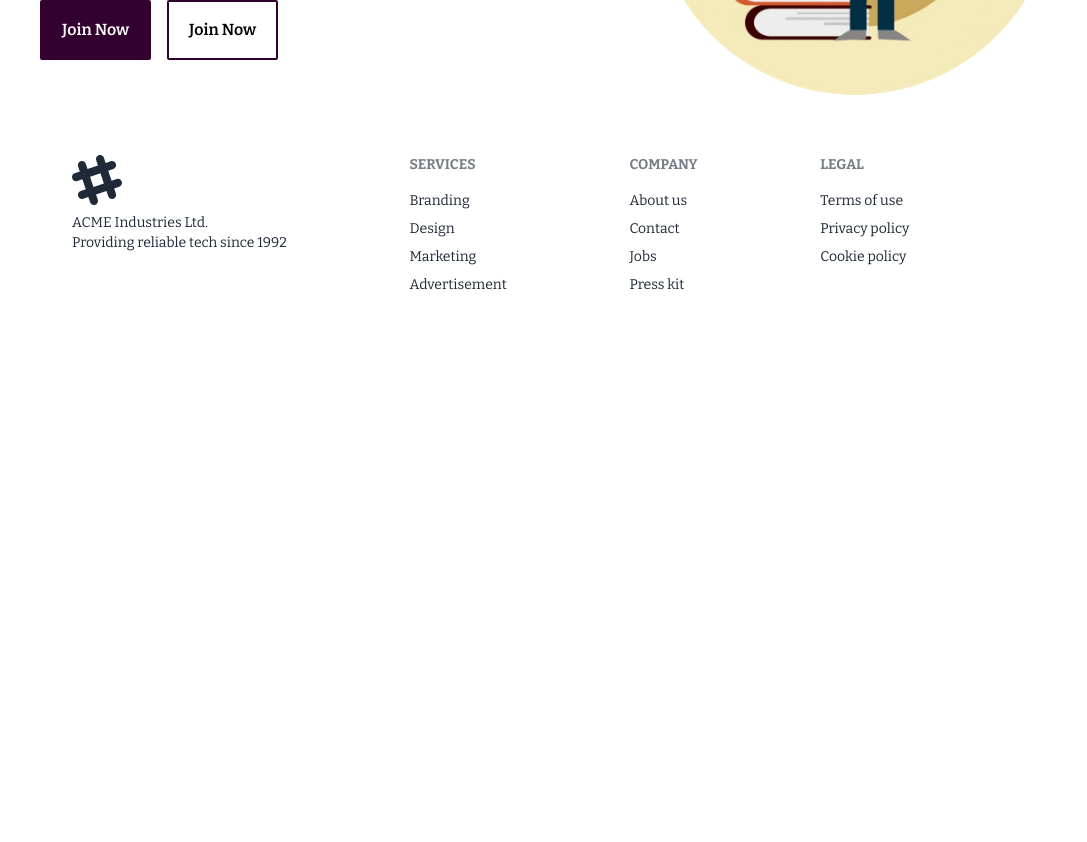
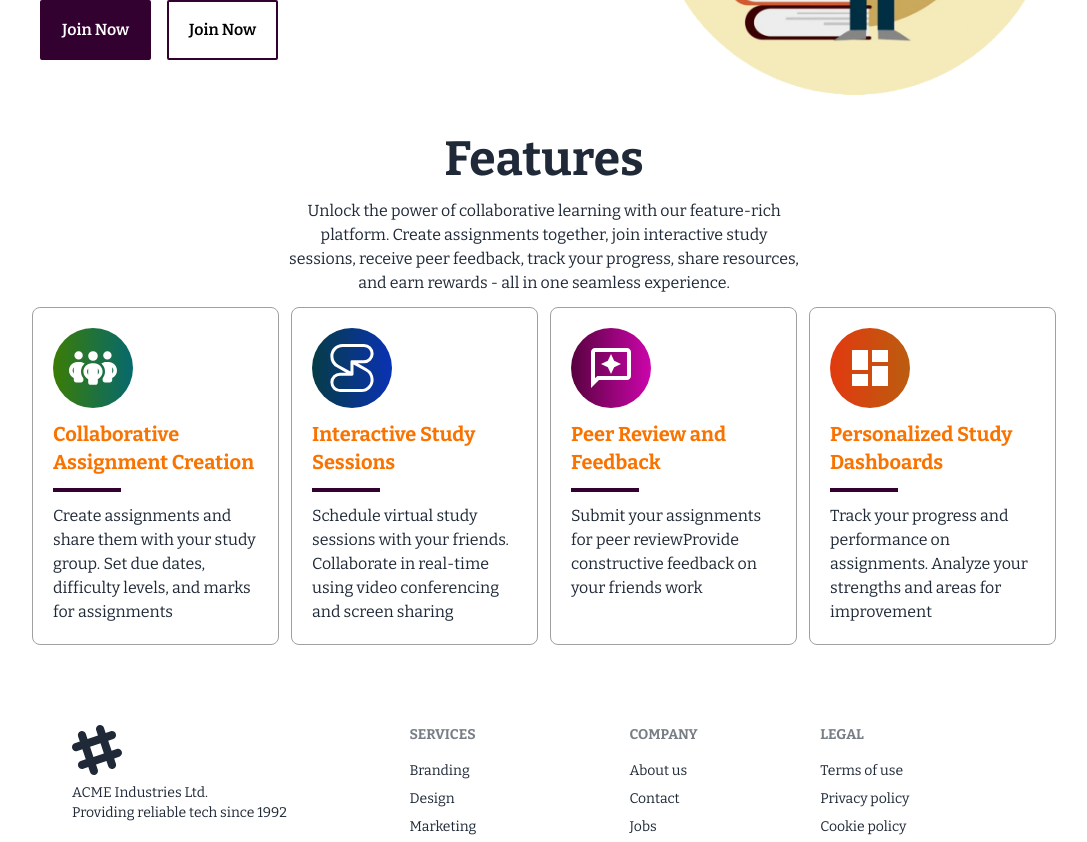
Before and after one commit to nawfs254/studdy-buddy-client, a React (Vite) app: page / in a window 1280 px wide. Shown: the part 440-1282 px from the top of the page, without its empty margins (96-1183 px from the left). Before the commit the page ends 800 px from the top, so only its background shows below. Built offline with nearby package versions, Linux system fonts and the light colour scheme.

Commit message:
added features section

```diff
--- /dev/null
+++ b/src/Pages/Home/Features.jsx
@@ -0,0 +1,60 @@
+import { FaPeopleGroup } from "react-icons/fa6";
+import { SiSession } from "react-icons/si";
+import { MdOutlineReviews } from "react-icons/md";
+import { MdDashboard } from "react-icons/md";
+
+const Features = () => {
+    return (
+        <div className="my-10">
+            <div className="text-content text-center space-y-4 my-3">
+                <h1 className="text-3xl md:text-5xl font-bold">Features</h1>
+                <p className="w-full md:w-1/2 mx-auto">Unlock the power of collaborative learning with our feature-rich platform. Create assignments together, join interactive study sessions, receive peer feedback, track your progress, share resources, and earn rewards - all in one seamless experience.
+
+                </p>
+            </div>
+            <div className="grid grid-cols-1 md:grid-cols-2 lg:grid-cols-4 gap-3">
+                <div className="mx-2 mx-auto border p-5  rounded-lg border-[#a0a0a0] space-y-3">
+                    <div className="icon w-20 h-20 bg-gradient-to-r from-[#3b7c06] to-[#06696d] rounded-full flex justify-center items-center">
+                        <FaPeopleGroup color="#fff" size="3rem" />
+                    </div>
+
+                    <h3 className="font-bold text-orange text-xl">Collaborative Assignment Creation</h3>
+                    <hr className="w-1/3 border-2 border-purple" />
+                    <p>Create assignments and share them with your study group. Set due dates, difficulty levels, and marks for assignments</p>
+                </div>
+
+                <div className="mx-2 mx-auto border p-5  rounded-lg border-[#a0a0a0] space-y-3">
+                    <div className="icon w-20 h-20 bg-gradient-to-r from-[#063c46] to-[#0a32b4] rounded-full flex justify-center items-center">
+                        <SiSession color="#fff" size="3rem" />
+                    </div>
+
+                    <h3 className="font-bold text-orange text-xl">Interactive Study Sessions</h3>
+                    <hr className="w-1/3 border-2 border-purple" />
+                    <p>Schedule virtual study sessions with your friends. Collaborate in real-time using video conferencing and screen sharing</p>
+                </div>
+
+                <div className="mx-2 mx-auto border p-5  rounded-lg border-[#a0a0a0] space-y-3">
+                    <div className="icon w-20 h-20 bg-gradient-to-r from-[#58023f] to-[#cc05ab] rounded-full flex justify-center items-center">
+                        <MdOutlineReviews color="#fff" size="3rem" />
+                    </div>
+
+                    <h3 className="font-bold text-orange text-xl">Peer Review and Feedback</h3>
+                    <hr className="w-1/3 border-2 border-purple" />
+                    <p>Submit your assignments for peer reviewProvide constructive feedback on your friends work</p>
+                </div>
+
+                <div className="mx-2 mx-auto border p-5  rounded-lg border-[#a0a0a0] space-y-3">
+                    <div className="icon w-20 h-20 bg-gradient-to-r from-[#e2390f] to-[#bb5d10] rounded-full flex justify-center items-center">
+                        <MdDashboard color="#fff" size="3rem" />
+                    </div>
+
+                    <h3 className="font-bold text-orange text-xl">Personalized Study Dashboards</h3>
+                    <hr className="w-1/3 border-2 border-purple" />
+                    <p>Track your progress and performance on assignments. Analyze your strengths and areas for improvement</p>
+                </div>
+            </div>
+        </div>
+    );
+};
+
+export default Features;
--- a/src/Pages/Home/Home.jsx
+++ b/src/Pages/Home/Home.jsx
@@ -1,9 +1,11 @@
 import Banner from "./Banner";
+import Features from "./Features";
 
 const Home = () => {
     return (
         <div>
             <Banner></Banner>
+            <Features></Features>
         </div>
     );
 };
```
